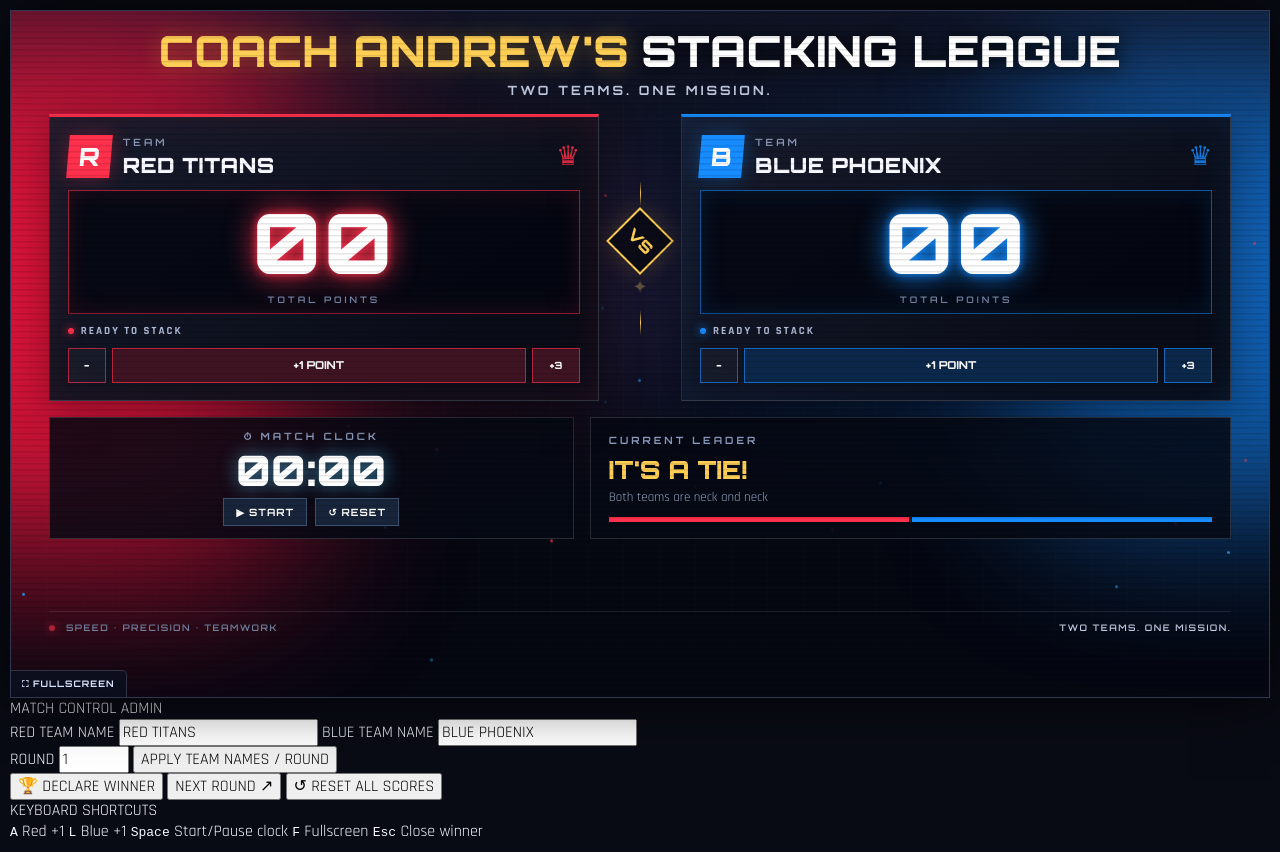
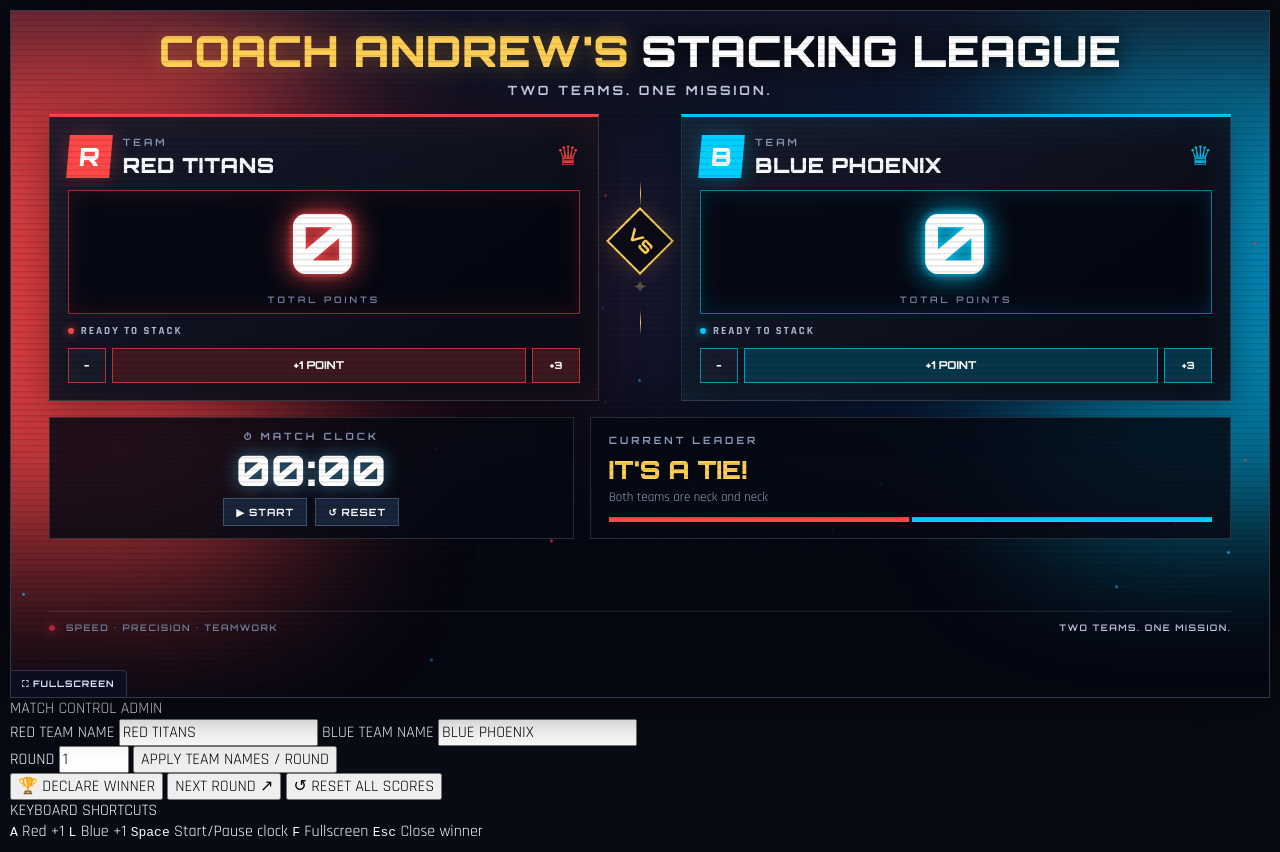
Before and after one commit to grp-chat/coachandrew, a plain HTML site: page index.html in a window 1280 px wide. Drawn offline with Linux system fonts and the light colour scheme.

Commit message:
neon red and blue

```diff
--- a/index.html
+++ b/index.html
@@ -30,7 +30,7 @@
           <div class="crown">♛</div>
         </div>
         <div class="score-frame">
-          <div class="score" id="redScore">00</div>
+          <div class="score" id="redScore">0</div>
           <div class="score-caption">TOTAL POINTS</div>
         </div>
         <div class="team-status">
--- a/script.js
+++ b/script.js
@@ -58,7 +58,7 @@ function highlightScoreFrame(team) {
 }
 
     function formatScore(number) {
-      return String(number).padStart(2, "0");
+      return String(number);
     }
 
     // UPDATE SCORES AND LEADERBOARD
--- a/style.css
+++ b/style.css
@@ -1,8 +1,11 @@
 @import url('https://fonts.googleapis.com/css2?family=Orbitron:wght@400;500;600;700;800;900&family=Rajdhani:wght@400;500;600;700&display=swap');
 
 :root {
-  --red: #ff304b;
-  --blue: #168cff;
+  /* --red: #ff304b; */ /* original */
+  --red: #FF4848; /* hot coral */
+  /* --red: #ff1d8d;  */
+  /* --blue: #168cff; */ /* original */
+  --blue: #00CFFF; /* original */
   --bg: #060814;
   --white: #f7f9ff;
 }
@@ -61,7 +64,7 @@ button { cursor: pointer; }
 
 .arena::before {
   left: -17%;
-  background: #ff163f;
+  background: var(--red);
   animation: glowPulse 4s ease-in-out infinite alternate;
 }
 
@@ -709,19 +712,19 @@ footer {
 }
 
 #redCard .score-frame::after {
-  background: #ff304b;
+  background: var(--red);
   box-shadow:
-    0 0 18px #ff304b,
-    0 0 35px #ff304b,
-    inset 0 0 25px #ff304b;
+    0 0 18px var(--red),
+    0 0 35px var(--red),
+    inset 0 0 25px var(--red);
 }
 
 #blueCard .score-frame::after {
-  background: #168cff;
+  background: var(--blue);
   box-shadow:
-    0 0 18px #168cff,
-    0 0 35px #168cff,
-    inset 0 0 25px #168cff;
+    0 0 18px var(--blue),
+    0 0 35px var(--blue),
+    inset 0 0 25px var(--blue);
 }
 
 .score-frame.highlight-active::after {
```
